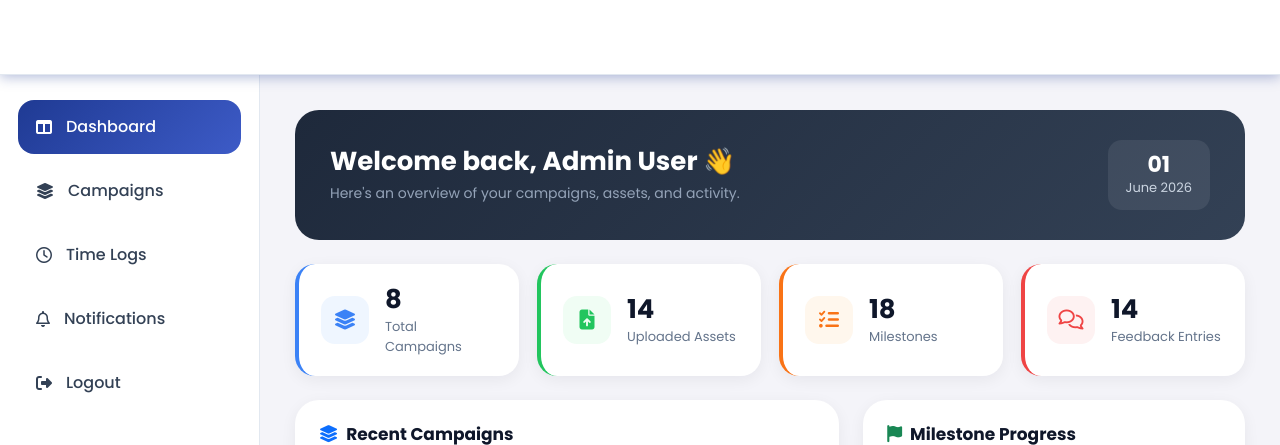
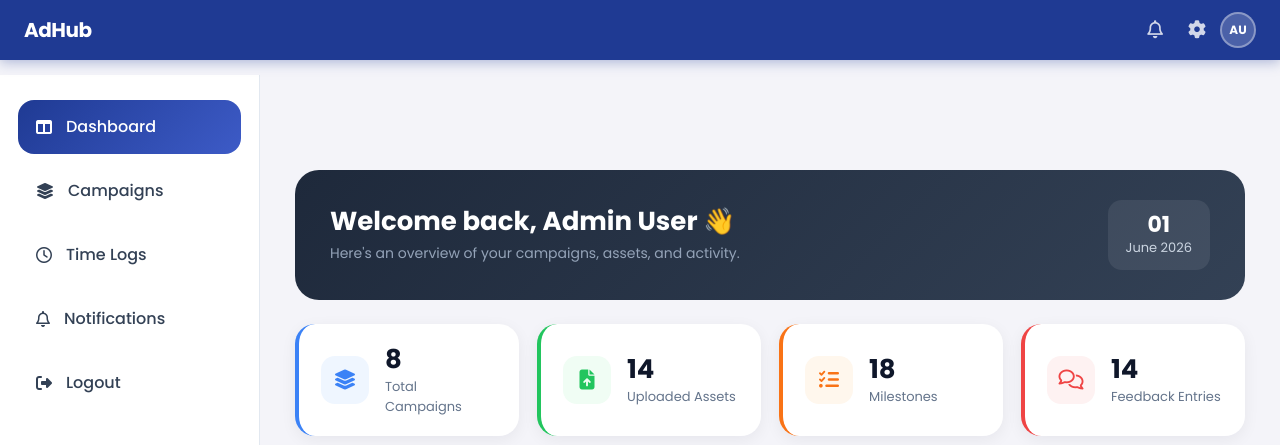
Before and after one commit to yoshiwabie/AdHub, a PHP site: page /admin/dashboard/dashboard.php in a window 1280 px wide. Shown: the top 445 px of the page. Run offline with PHP 8.4, Linux system fonts and the light colour scheme; a user stored in the database is signed in; data comes from the database, SQL or seed files in the repository.

Commit message:
FINALLY FIXED THAT SHIT

```diff
--- a/includes/topbar.php
+++ b/includes/topbar.php
@@ -109,9 +109,9 @@
     position: relative;
 }
 
-.topbar {
+.adhub-topbar {
     height: var(--tb-h);
-    background: var(--accent);
+    background: #1F3A93 !important;
     display: flex;
     align-items: center;
     justify-content: space-between;
@@ -122,7 +122,7 @@
     box-shadow: 0 2px 12px rgba(31,58,147,.35);
 }
 
-.topbar .tb-logo {
+.adhub-topbar .tb-logo {
     font-size: 20px;
     font-weight: 800;
     color: var(--white);
@@ -633,7 +633,7 @@
 <!-- ============================================================
 TOPBAR HTML
 ============================================================ -->
-<header class="topbar">
+<header class="adhub-topbar">
 
     <div class="tb-logo">AdHub</div>
 
```
